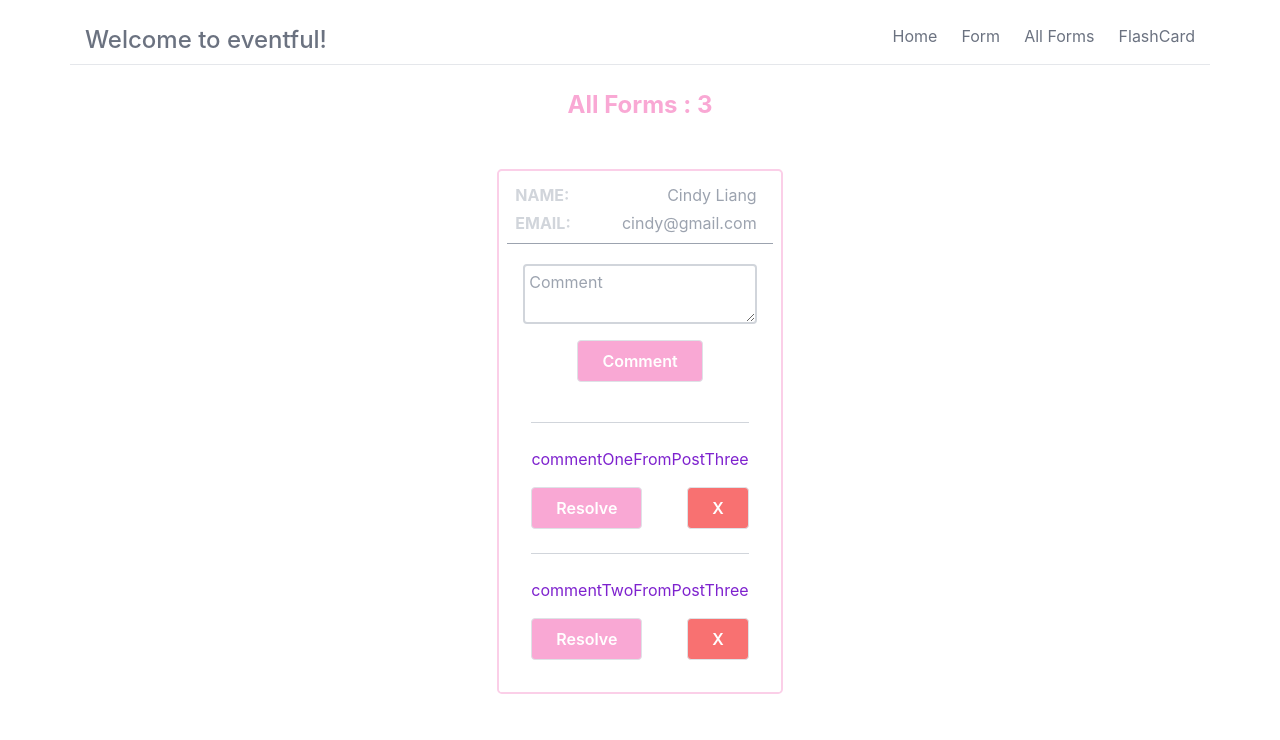
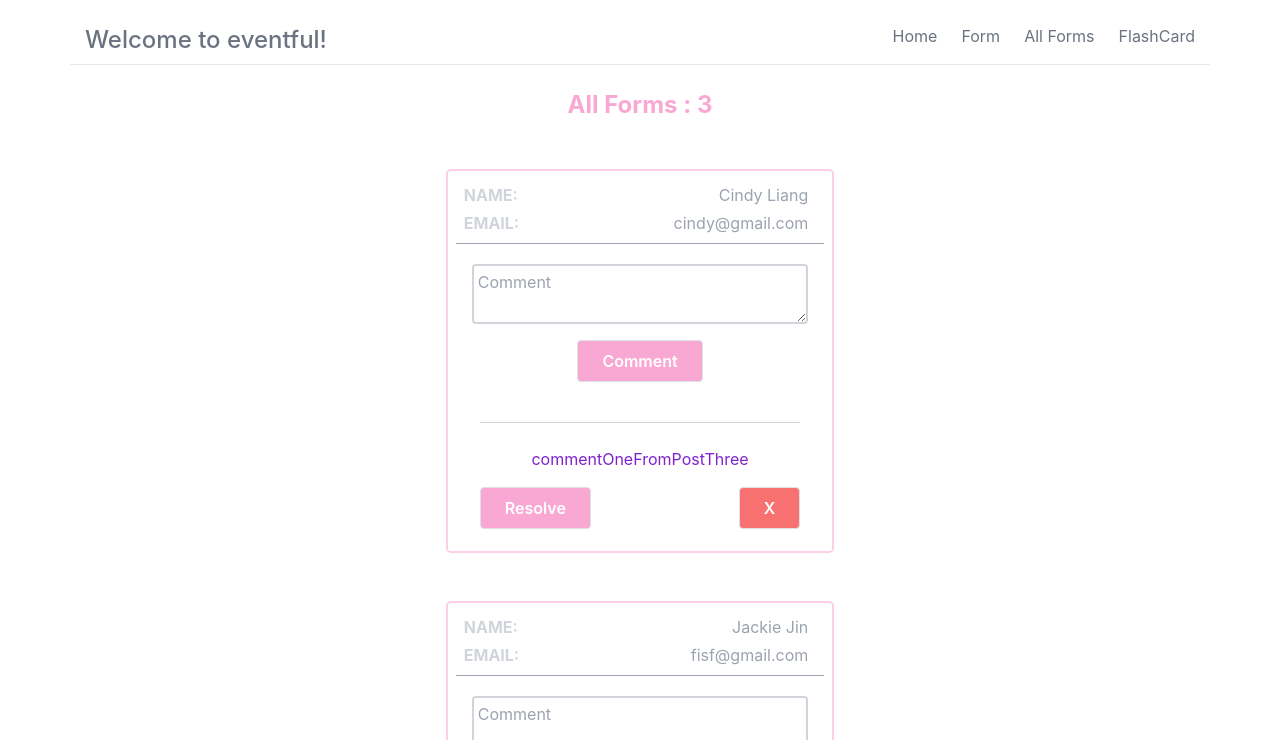
Before and after one commit to cindyliang01/eventful, a React (Create React App) app: page /AllForms in a window 1280 px wide. Shown: the top 740 px of the page. Built offline with nearby package versions, Linux system fonts and the light colour scheme.

Commit message:
Fixated max height for each post and added scrolling to prevent overflow

```diff
--- a/src/components/post.jsx
+++ b/src/components/post.jsx
@@ -56,7 +56,7 @@ class Post extends Component {
                 }
               </div>
             ) : (
-              <span className="text-gray-400">No comments</span>
+              <span className="text-gray-400 p-2 text-center">No comments</span>
             )}
           </div>
         </div>
--- a/src/components/posts.jsx
+++ b/src/components/posts.jsx
@@ -18,13 +18,13 @@ class Posts extends Component {
         <div
           className={
             pageState === "allForms"
-              ? "grid grid-cols-3 gap-8 pt-4 "
-              : "w-auto min-w-[25%] max-w-min mt-12 mx-auto space-y-6 flex flex-col items-stretch"
+              ? "grid grid-cols-3 gap-8 pt-4"
+              : "w-auto min-w-[35%] max-w-min mt-12 mx-auto space-y-6 flex flex-col items-stretch"
           }
         >
           {reversedPosts.map((specificPost) => (
             <React.Fragment>
-              <div className="border-2 rounded-lg border-pink-200 mb-4 p-2 ">
+              <div className="border-2 rounded-lg border-pink-200 mb-4 p-2 max-h-96 overflow-auto">
                 <Post
                   onePost={specificPost}
                   key={specificPost.id}
--- a/src/pages/FlashCard.jsx
+++ b/src/pages/FlashCard.jsx
@@ -17,7 +17,7 @@ class FlashCard extends Component {
         <h1 className="text-center font-bold text-2xl mt-4 text-pink-300">
           Review Feedback!
         </h1>
-        <div className="w-auto min-w-[25%] max-w-min mt-8 mx-auto space-y-6 flex flex-col items-stretch border-2 rounded-lg border-pink-200 mb-4 p-2">
+        <div className="w-auto min-w-[35%] max-w-min mt-8 mx-auto space-y-6 flex flex-col items-stretch border-2 rounded-lg border-pink-200 mb-4 p-2">
           <ul>
             {listOfPosts.length > 0 ? (
               <React.Fragment>
```
